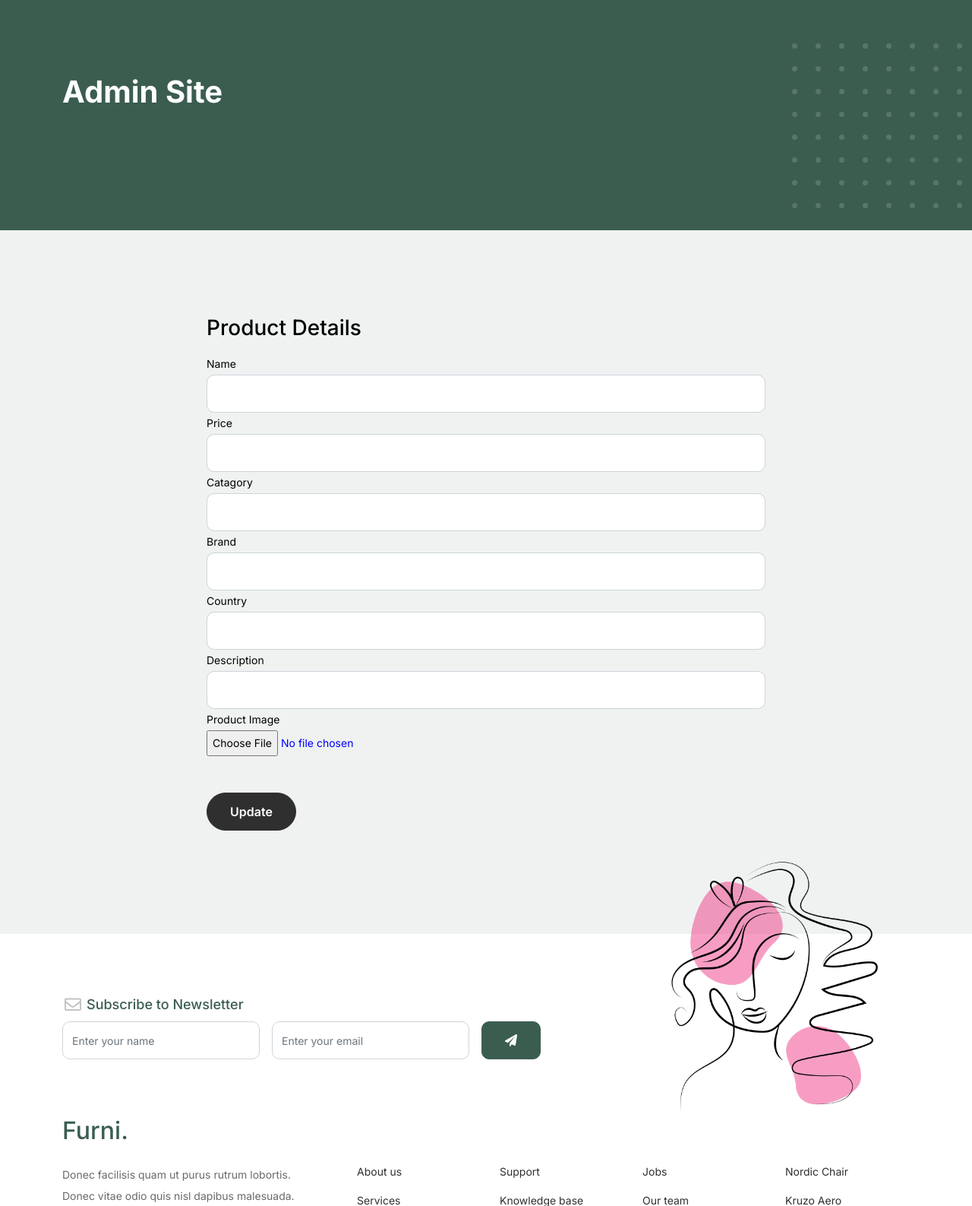
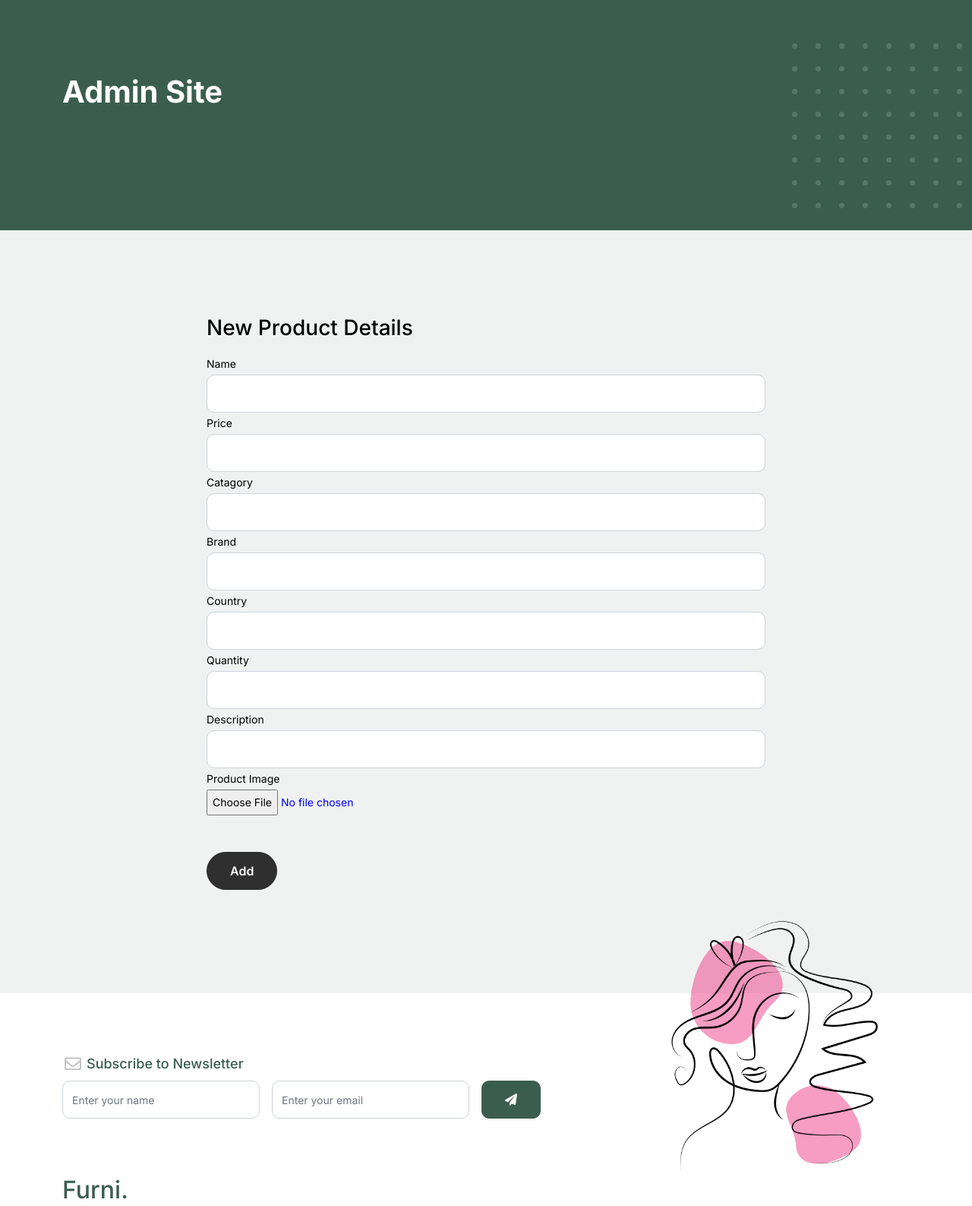
Before and after one commit to tasnia-mahjabin/471ProjectFinalWithTemp, a Django app: page /demo/ in a window 1280 px wide. Shown: the part 85-1672 px from the top of the page at 76% size. Run offline with Django 5.2, Linux system fonts and the light colour scheme; tables that the repository leaves empty hold one stand-in row (values such as "Sample post"); some libraries are stand-ins or nearby versions.

Commit message:
3rd commit

```diff
--- a/templates/editproduct.html
+++ b/templates/editproduct.html
@@ -86,7 +86,7 @@
 
 
             <div class="col-md-8 col-lg-8 pb-4">
-                <h2 class="h3 mb-3 text-black">Product Details</h2>
+                <h2 class="h3 mb-3 text-black">New Product Details</h2>
                 <form method="post" enctype="multipart/form-data" action="{% url 'addP' %}">
                 {% csrf_token %}
 
@@ -115,7 +115,11 @@
                     <label class="text-black" >Country</label>
                     <input type="text" class="form-control" id="country" name="country">
                   </div>
-
+				  <div class="form-group">
+                    <label class="text-black" >Quantity</label>
+                    <input type="text" class="form-control" id="quantity" name="quantity">
+					<input type="hidden" class="form-control" id="rating" name="rating" value="0.0">
+                  </div>
                 <div class="form-group">
                     <label class="text-black" >Description</label>
                     <input type="text" class="form-control" id="description" name="description">
@@ -127,7 +131,7 @@
                     <input style="color:blue" type="file" id="picture" name="picture" accept="image/*" name="picture" required>
                   </div>
 
-                <button type="submit" class="btn btn-primary-hover-outline">Update</button>
+                <button type="submit" class="btn btn-primary-hover-outline">Add</button>
               </form>
 
 
--- a/testing/models.py
+++ b/testing/models.py
@@ -29,6 +29,8 @@
     catagory = models.CharField(max_length=200)
     brand = models.CharField(max_length=50)
     country = models.CharField(max_length=40)
+    quantity = models.IntegerField(default=0)
+    rating = models.FloatField(default=0.0)
     img = models.ImageField(upload_to='media/')
     description = models.CharField(max_length=500)
 
--- a/testing/views.py
+++ b/testing/views.py
@@ -17,6 +17,7 @@
 from django.db import IntegrityError
 from .models import addData,Product
 from django.conf import settings
+from .forms import updateProduct
 
 
 def addQ(request):
@@ -57,10 +58,6 @@
 def edit(request, product_id):
     product = get_object_or_404(Product, id=product_id)
     return render(request, 'edit.html', {'product': product})
-# def edit(request,product_id):
-#     return render(request, 'edit.html', {'product_id': product_id})
-    # products = get_object_or_404(Product, pk=product_id)
-    # return render(request, 'edit.html', {'products': products})
 
 
 def product_list(request):
@@ -87,6 +84,8 @@
         catagory = request.POST.get('catagory')
         brand = request.POST.get('brand')
         country = request.POST.get('country')
+        quantity = request.POST.get('quantity')
+        rating = request.POST.get('rating')
         picture = request.FILES.get('picture')
         description = request.POST.get('description')
 
@@ -97,6 +96,8 @@
             catagory=catagory,
             brand=brand,
             country=country,
+            quantity=quantity,
+            rating = rating,
             img=picture,
             description=description
         )
@@ -113,30 +114,21 @@
 
 
 
-# views.py
 
 
 # def update_product(request, product_id):
-#     product = get_object_or_404(Product, id=product_id)
+#     product = get_object_or_404(Product, pk=product_id)
 
 #     if request.method == 'POST':
-#         # Update fields if present in the form data
-#         product.name = request.POST.get('name', product.name)
-#         product.price = request.POST.get('price', product.price)
-#         product.catagory = request.POST.get('category', product.catagory)
-#         product.brand = request.POST.get('brand', product.brand)
-#         product.country = request.POST.get('country', product.country)
-#         picture = request.FILES.get('picture',product.img)
-#         product.description = request.POST.get('description', product.description)
+#         form = updateProduct(request.POST, request.FILES, instance=product)
+#         if form.is_valid():
+#             form.save()
+#             # Redirect or do something else upon successful update
+#     else:
+#         form = updateProduct(instance=product)
 
-#         # Save the updated product instance
-#         product.filter(id=product_id).update()
+#     return render(request, 'adminview.html', {'form': form, 'product': product})
 
-#         return redirect('product')
-
-#     return render(request, 'update_product.html', {'product': product})
-
-# views.py
 
 
 def update_product(request, product_id):
@@ -148,6 +140,7 @@
         catagory = request.POST.get('catagory',product.catagory)
         brand = request.POST.get('brand',product.brand)
         country = request.POST.get('country',product.country)
+        quantity = request.POST.get('quantity',product.quantity)
         picture = request.FILES.get('picture',product.img)
         description = request.POST.get('description',product.description)
 
@@ -162,6 +155,7 @@
             catagory=catagory,
             brand=brand,
             country=country,
+            quantity = quantity,
             img=f"{settings.MEDIA_URL}{picture}",
             description=description
         )
```
Also changed, not shown: templates/adminview.html (+11 -3 lines), templates/edit.html (+18 -14 lines), testing/forms.py (added, +7 -0 lines), db.sqlite3, media/media/admin_Oy2Cul6.png (added), media/media/logo_xd943QZ.png (added), testing/migrations/0005_product_quantity_product_rating.py (added).
